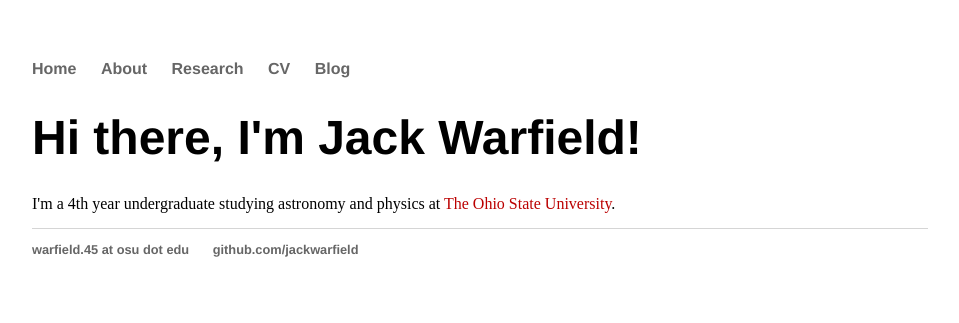
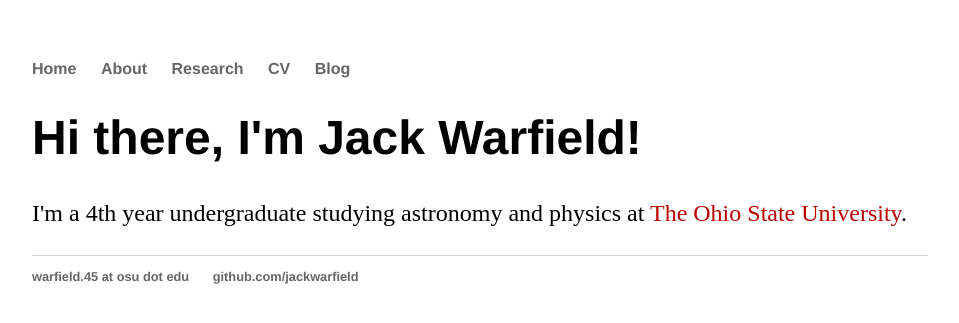
Before and after one commit to jackwarfield/jackwarfield.github.io, a Jekyll site: the page built from index.html, in a window 1280 px wide. Shown: the top 323 px of the page, without its empty margins (160-1119 px from the left). Built offline with Jekyll 4.4.1, drawn with Linux system fonts in a browser that asks for light colours.

Commit message:
Update main.css

```diff
--- a/css/main.css
+++ b/css/main.css
@@ -17,7 +17,7 @@ a {
     color: #666666;
 }
 a:hover{
-    font-size:  1.2em;
+    font-size:  1.8em;
     color:  '#bb0000';
     text-decoration: underline;
 }
@@ -26,8 +26,8 @@ h1 {
     font-family:'Helvetica', 'Arial', 'Sans-Serif';
 }
 p {
-    font-size: 1.0em;
-    line-height: 0.9em;
+    font-size: 1.5em;
+    line-height: 1.4em;
     color: #000000;
 }
 footer {
```
